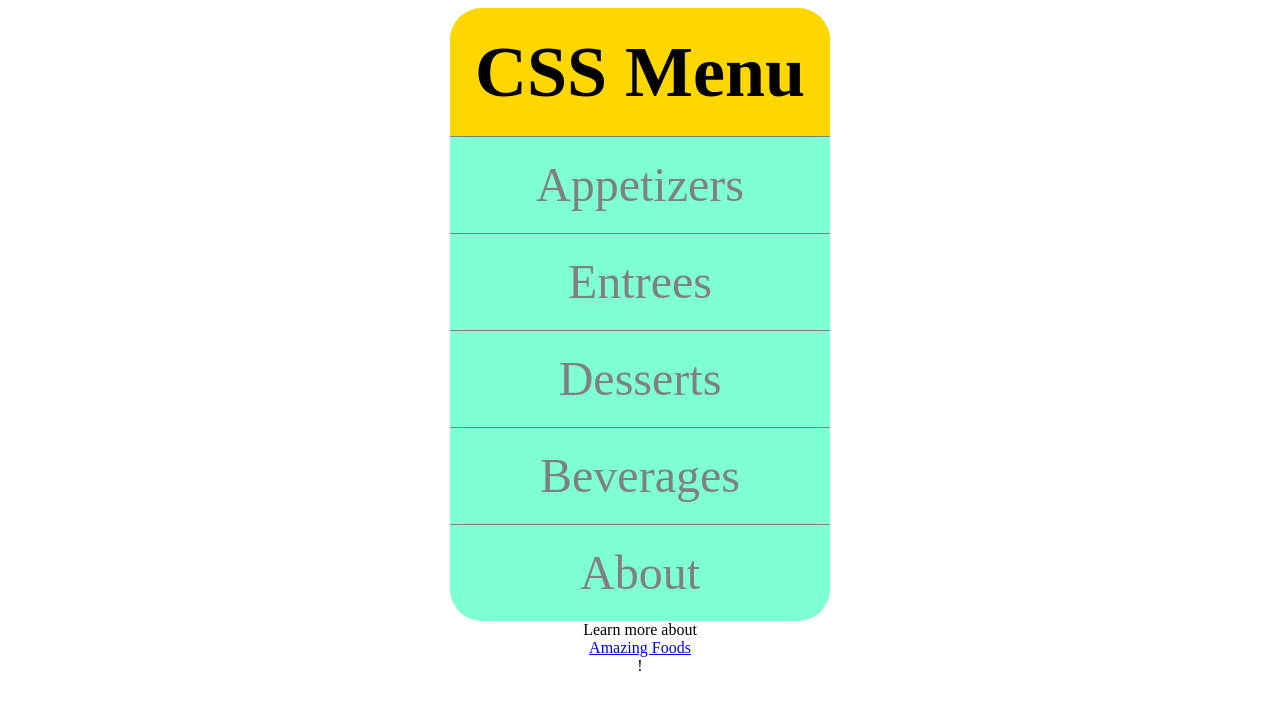
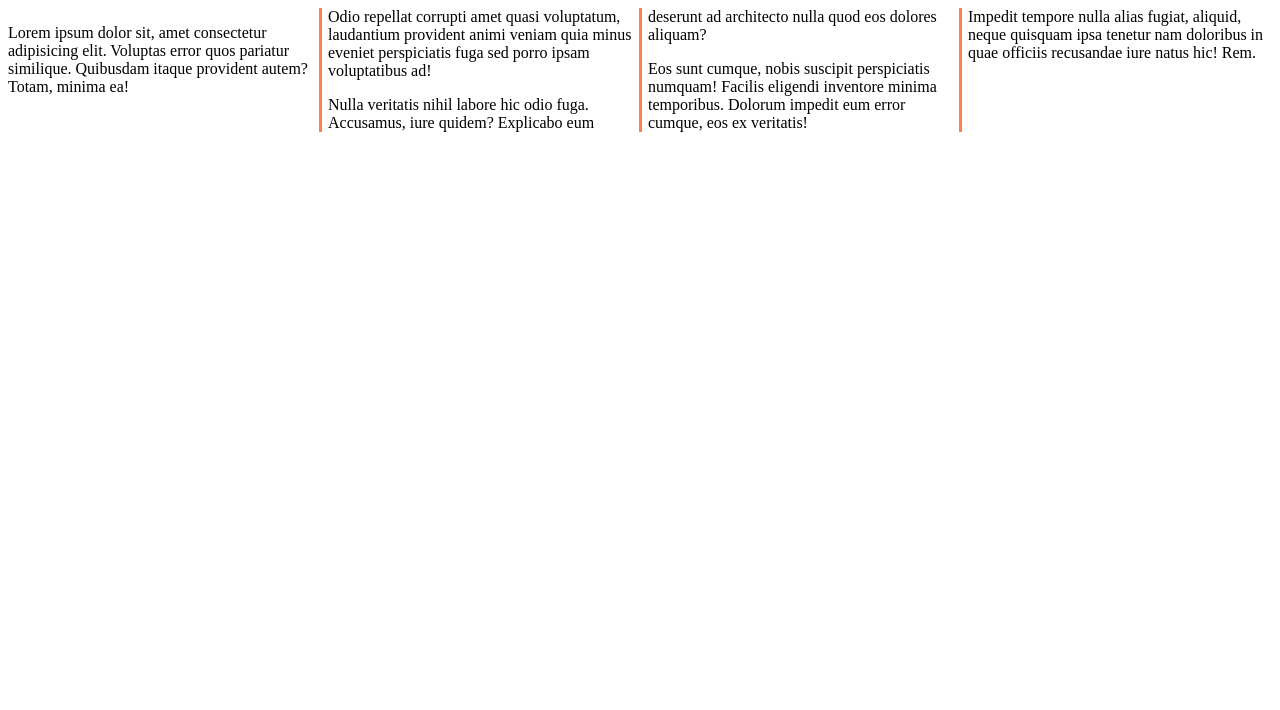
Before and after one commit to Ahmed-Ashraf-Marzouk/17-days-js-projects, a plain HTML site: page practice/index.html in a window 1280 px wide. Drawn offline with Linux system fonts and the light colour scheme.

Commit message:
day5 uploaded

```diff
--- /dev/null
+++ b/day5/style.css
@@ -0,0 +1,36 @@
+*{
+    margin: 0px;
+    padding: 0px;
+    box-sizing: border-box;
+}
+
+body{
+    position: relative;
+    display: flex;
+    align-items: center;
+    justify-content: center;
+    width: 100%;
+    height: 100vh;
+}
+.background-image{
+    background-image: url('https://images.unsplash.com/photo-1582631313764-62141d98b4bb?ixlib=rb-4.0.3&ixid=M3wxMjA3fDB8MHxwaG90by1wYWdlfHx8fGVufDB8fHx8fA%3D%3D&auto=format&fit=crop&w=1470&q=80');
+    background-repeat: no-repeat;
+    background-position: center ;
+    background-size: cover;
+    width: 100%;
+    height: 100%;
+    position: absolute;
+    /* filter: blur(10px); */
+
+
+}
+
+
+
+.percentage{
+    color:hsl(15, 58%, 29%);
+    font-size: 4rem;
+    z-index: 1;
+
+    /* background-color:aqua; */
+}
--- a/practice/index.html
+++ b/practice/index.html
@@ -9,22 +9,29 @@
   </head>
 
   <body>
-    <nav>
-      <h2>CSS Menu</h2>
-      <ul>
-        <li><a href="one.html">Appetizers</a></li>
-        <li><a href="one.html">Entrees</a></li>
-        <li><a href="two.html">Desserts</a></li>
-        <li><a href="two.html">Beverages</a></li>
-        <li><a href="two.html">About</a></li>
-      </ul>
-    </nav>
     <p>
-      Learn more about
-      <a
-        href="https://www.cnn.com/travel/article/world-best-food-dishes/index.html"
-        >Amazing Foods</a
-      >!
+      Lorem ipsum dolor sit, amet consectetur adipisicing elit. Voluptas error
+      quos pariatur similique. Quibusdam itaque provident autem? Totam, minima
+      ea!
     </p>
+    <p>
+      Odio repellat corrupti amet quasi voluptatum, laudantium provident animi
+      veniam quia minus eveniet perspiciatis fuga sed porro ipsam voluptatibus
+      ad!
+    </p>
+    <p>
+      Nulla veritatis nihil labore hic odio fuga. Accusamus, iure quidem?
+      Explicabo eum deserunt ad architecto nulla quod eos dolores aliquam?
+    </p>
+    <p>
+      Eos sunt cumque, nobis suscipit perspiciatis numquam! Facilis eligendi
+      inventore minima temporibus. Dolorum impedit eum error cumque, eos ex
+      veritatis!
+    </p>
+    <p>
+      Impedit tempore nulla alias fugiat, aliquid, neque quisquam ipsa tenetur
+      nam doloribus in quae officiis recusandae iure natus hic! Rem.
+    </p>
+    <script src="script.js"></script>
   </body>
 </html>
--- a/practice/style.css
+++ b/practice/style.css
@@ -1,58 +1,13 @@
 @import url("https://fonts.googleapis.com/css2?family=Roboto&display=swap");
 
 *{
-    margin: 0;
-    padding: 0;
+    /* margin: 0; */
+    /* padding: 0; */
     box-sizing: border-box;
 }
 
 body{
-    margin: 0.5rem;
-    font: 'Robot', sans-serif;
-    text-align: center;
+    column-count: 4;
+    break-before:;
+    column-rule: 3px solid coral;
 }
-
-nav{
-    background-color: aquamarine;
-    width: 30%;
-    margin: 0 auto;
-    font-size: 3rem;
-    line-height: 6rem;
-    border-radius: 2rem;
-}
-
-h2{
-    padding: 1rem;
-    background-color: gold;
-    border-radius: 2rem 2rem 0 0;
-}
-
-ul{
-    /* list-style-position: inside; */
-    list-style-type: none;
-}
-
-li{
-    border-top: 1px solid grey;
-}
-
-a{
-    display: block;
-}
-
-li a,
-li a:visited{
-    text-decoration: none;
-    color: grey;
-}
-
-li a:hover,
-li a:focus{
-    background: gray;
-    color: white;
-    cursor: pointer;
-}
-
-li:last-child a{
-    border-radius: 0 0 2rem 2rem;
-}
```
Also changed, not shown: day5/index.html (added, +15 -0 lines), day5/script.js (added, +21 -0 lines).
